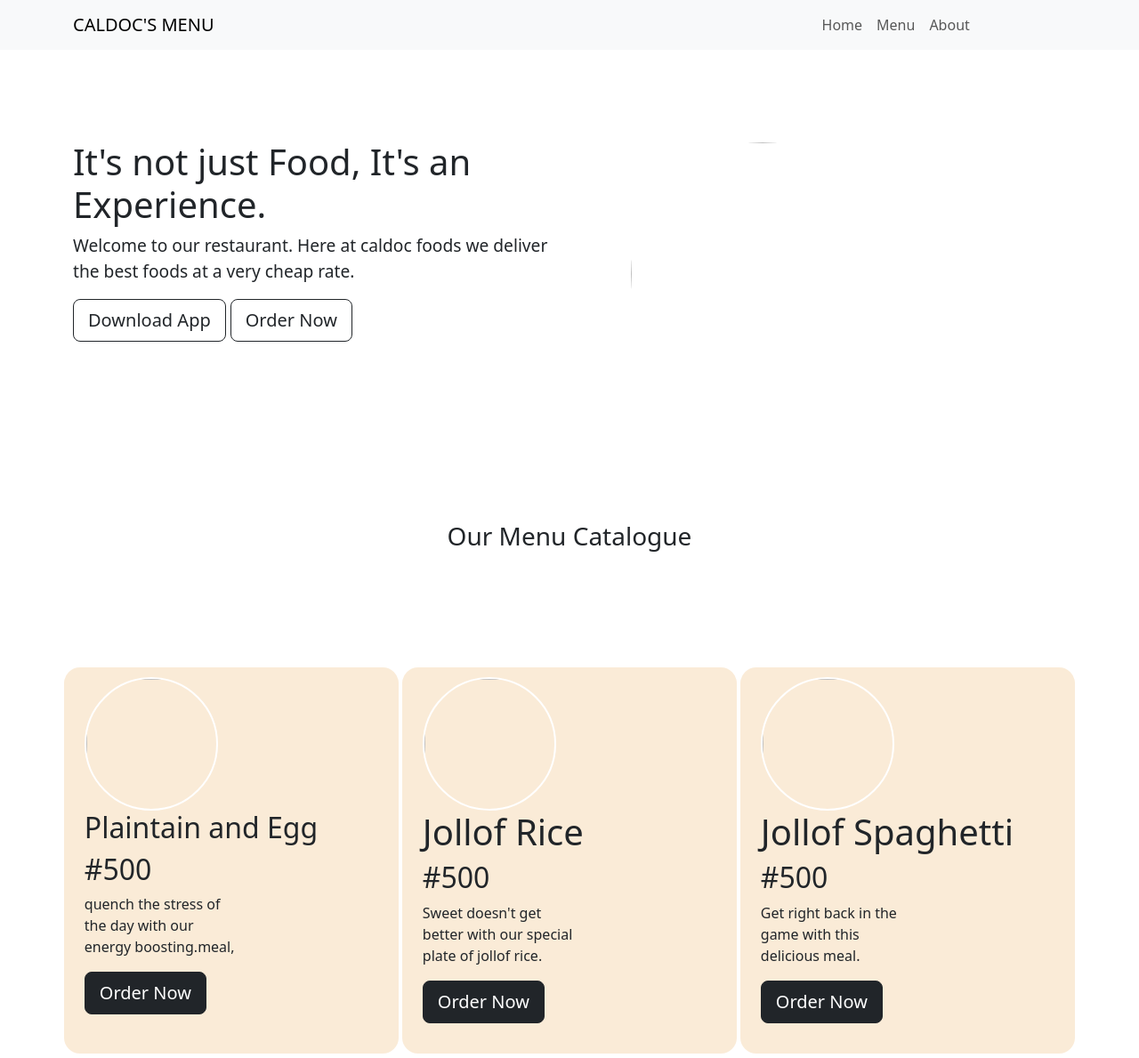
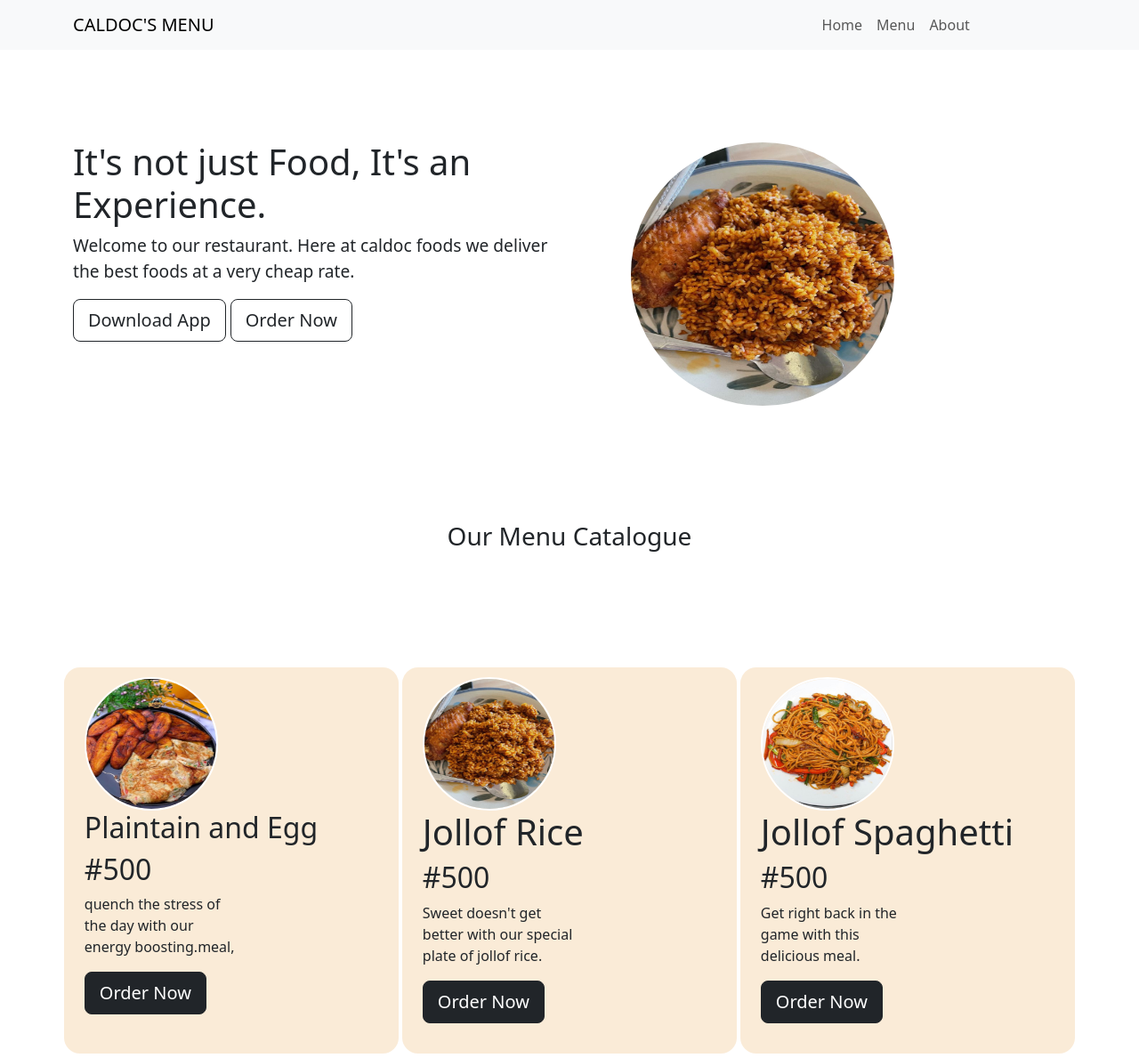
Before and after one commit to LupoNetn/Menu, a plain HTML site: page index.html in a window 1280 px wide. Shown: the top 1189 px of the page at 89% size. Drawn offline with nearby package versions, Linux system fonts and the light colour scheme.

Commit message:
Update index.html

```diff
--- a/index.html
+++ b/index.html
@@ -67,7 +67,7 @@
                 <button type="button" class="btn btn-lg btn-outline-dark">Order Now</button>
             </div>
             <div class="col-lg-6 col-md-6 img-container">
-                <img class="img-head" src="img/jollofrice.jpg" alt="">
+                <img class="img-head" src="jollofrice.jpg" alt="">
             </div>
 
         </div>
@@ -85,14 +85,14 @@
         <div class="row">
 
             <div class="inner-row col-lg-4 col-sm-6">
-                <img class="img" src="img/plaintainandegg.jpg" alt="" height="150px" width="150px">
+                <img class="img" src="plaintainandegg.jpg" alt="" height="150px" width="150px">
                 <h2>Plaintain and Egg</h2>
                 <h2>#500</h2>
                 <p>quench the stress of the day with our energy boosting.meal,</p>
                 <button class="btn btn-lg btn-dark" type="button">Order Now</button>
             </div>
             <div class="inner-row col-lg-4 col-sm-6">
-                <img class="img" src="img/jollofrice.jpg" alt="" height="150px" width="150px">
+                <img class="img" src="jollofrice.jpg" alt="" height="150px" width="150px">
                 <h1>Jollof Rice</h1>
                 <h2>#500</h2>
                 <p>Sweet doesn't get better with our special plate of jollof rice.</p>
@@ -100,7 +100,7 @@
 
             </div>
             <div class="inner-row col-lg-4 col-sm-6">
-                <img class="img" src="img/jollofspagg.jpg" alt="" height="150px" width="150px">
+                <img class="img" src="jollofspagg.jpg" alt="" height="150px" width="150px">
                 <h1>Jollof Spaghetti</h1>
                 <h2>#500</h2>
                 <p>Get right back in the game with this delicious meal.</p>
@@ -118,14 +118,14 @@
     <div id="carouselFade2" class="container-mobile d-block d-md-none carousel slide carousel-fade carousel-dark">
         <div class="carousel-inner">
             <div class="carousel-item active">
-                <img class="img" src="img/plaintainandegg.jpg" alt="" height="150px" width="150px">
+                <img class="img" src="plaintainandegg.jpg" alt="" height="150px" width="150px">
                 <h2>Plaintain and Egg</h2>
                 <h2>#500</h2>
                 <p>quench the stress of the day with our energy boosting.meal,</p>
                 <button class="btn btn-lg btn-dark" type="button">Order Now</button>
             </div>
             <div class="carousel-item">
-                <img class="img" src="img/jollofrice.jpg" alt="" height="150px" width="150px">
+                <img class="img" src="jollofrice.jpg" alt="" height="150px" width="150px">
                 <h1>Jollof Rice</h1>
                 <h2>#500</h2>
                 <p>Sweet doesn't get better with our special plate of jollof rice.</p>
@@ -133,7 +133,7 @@
 
             </div>
             <div class="carousel-item">
-                <img class="img" src="img/jollofspagg.jpg" alt="" height="150px" width="150px">
+                <img class="img" src="jollofspagg.jpg" alt="" height="150px" width="150px">
                 <h1>Jollof Spaghetti</h1>
                 <h2>#500</h2>
                 <p>Get right back in the game with this delicious meal.</p>
@@ -178,14 +178,14 @@
             <div class="carousel-item active">
                 <p class="review-p1">The food sold here are the best, Eating from this restaurant definetely has to be
                     one of the best decision i have made.</p>
-                <img class="review-img" src="img/lady-img.jpg" alt="" height="150px" width="150px">
+                <img class="review-img" src="lady-img.jpg" alt="" height="150px" width="150px">
                 <p class="review-p">Erica Dalwig</p>
             </div>
             <div class="carousel-item">
                 <p class="review-p1">The food sold here are the best, Eating from this restaurant definetely has to be
                     one of the best decision i have made.</p>
                 </p>
-                <img class="review-img" src="img/dog-img.jpg" class="d-block w-100" alt="..." height="150px"
+                <img class="review-img" src="dog-img.jpg" class="d-block w-100" alt="..." height="150px"
                     width="150px">
                 <p class="review-p">User 556</p>
             </div>
@@ -193,7 +193,7 @@
                 <p class="review-p1">The food sold here are the best, Eating from this restaurant definetely has to be
                     one of the best decision i have made.</p>
                 </p>
-                <img class="review-img" src="img/dog-img.jpg" class="d-block w-100" alt="..." height="150px"
+                <img class="review-img" src="dog-img.jpg" class="d-block w-100" alt="..." height="150px"
                     width="150px">
                 <p class="review-p">User 666</p>
             </div>
```
